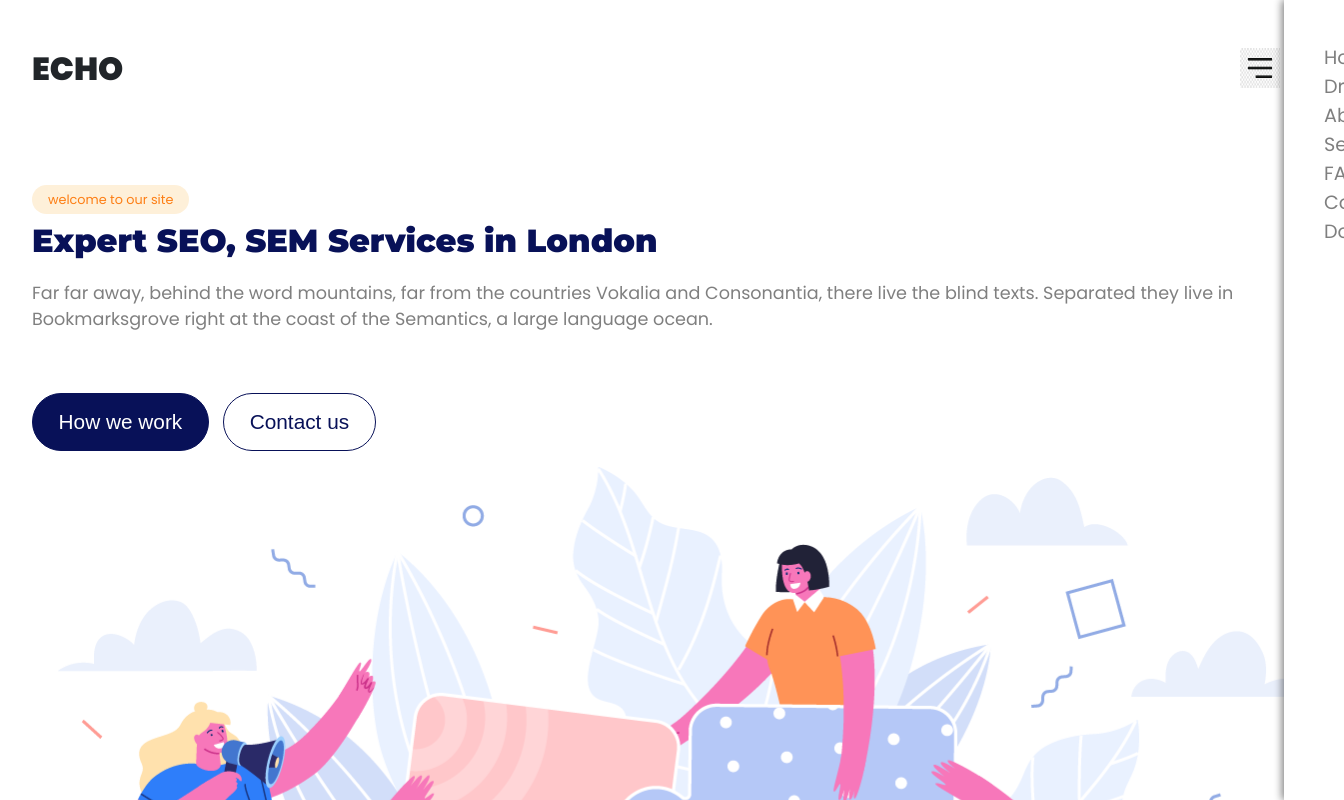
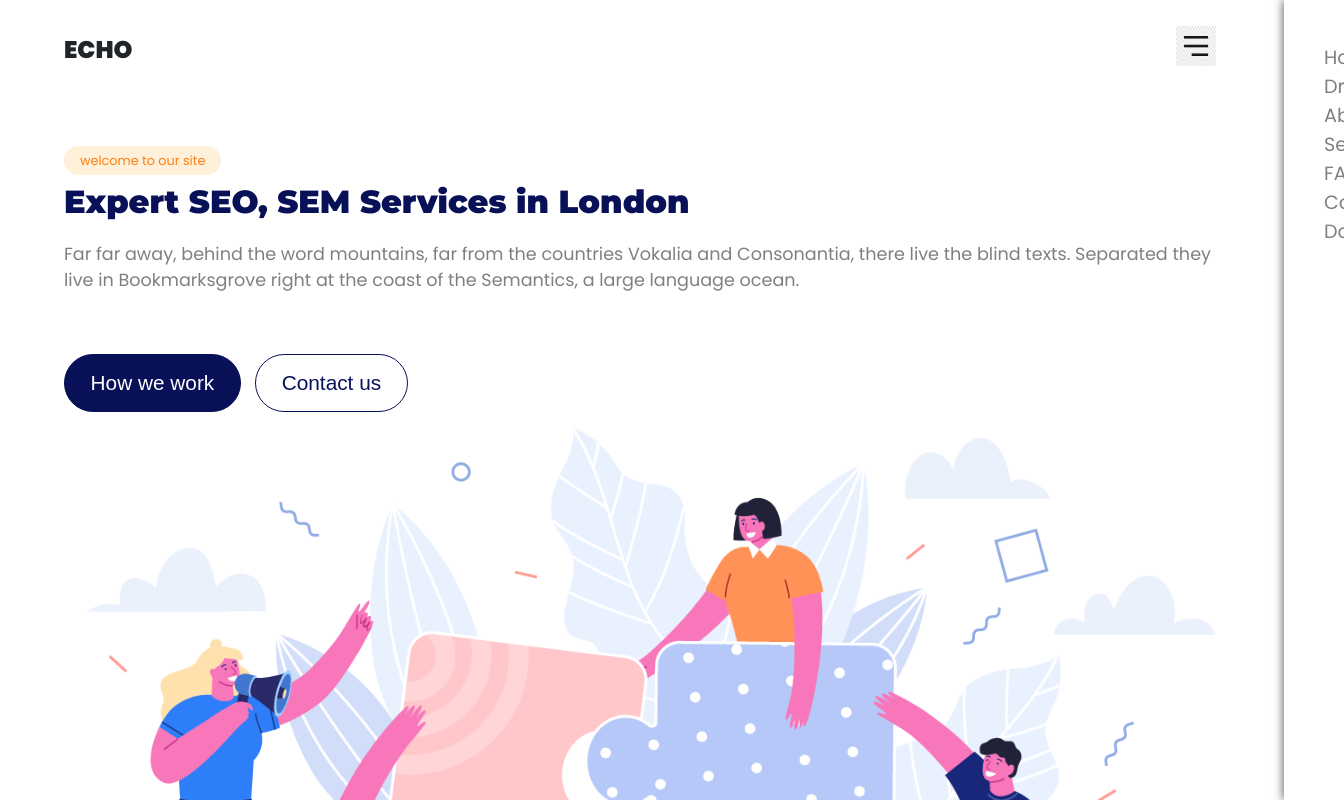
Before and after one commit to thanhhung-art/echo-website, a website: page index.html in a window 1280 px wide. Shown: the top 800 px of the page, 1344 px wide, since content can reach past the window. Drawn offline with nearby package versions, Linux system fonts and the light colour scheme.

Commit message:
fix navbar icons and display page in ipad mobile device

```diff
--- a/sass/header.scss
+++ b/sass/header.scss
@@ -48,26 +48,16 @@
 	}
 }
 
-.hide {
-
-}
-
 .menu-button {
 	display: none;
-	position: absolute;
-	right: 0;
-
-	img {
-		padding: 1rem 0;
-	}
 }
 
 .navbar {
 	display: flex;
 	justify-content: space-between;
+	align-items: center;
 
 	&_logo {
-		padding: 13px 0;
 
 		a {
 			font-size: 1.3rem;
--- a/sass/responsive-ipad.scss
+++ b/sass/responsive-ipad.scss
@@ -3,8 +3,8 @@
 @media screen and (max-width: 1300px) and (min-width : 700px){
 
 	.wrap-page {
-		max-width: 100%;
-		padding: 0 2rem;
+		max-width: 90%;
+		margin: 0 auto;
 	}
 
 	.text {
@@ -34,6 +34,8 @@
 
 	.menu-button {
 		display: inline-block;
+		position: absolute;
+		right: 0px;
 
 		img {
 			width: 2.5rem;
@@ -42,12 +44,13 @@
 	}
 
 	.navbar {
+		display: flex;
+		position: relative;
 
 		&_logo {
 
-
 		a {
-			font-size: 2rem;
+			font-size: 1.5rem;
 		}
 
 
--- a/sass/responsive-mobile.scss
+++ b/sass/responsive-mobile.scss
@@ -43,6 +43,8 @@
 
 	.menu-button {
 		display: inline-block;
+		position: absolute;
+		right: 0;
 
 		img {
 			width: 30px;
@@ -52,6 +54,7 @@
 	}
 
 	.navbar {
+		position: relative;
 
 		&_menu {
 
```
Also changed, not shown: css/style.css.
